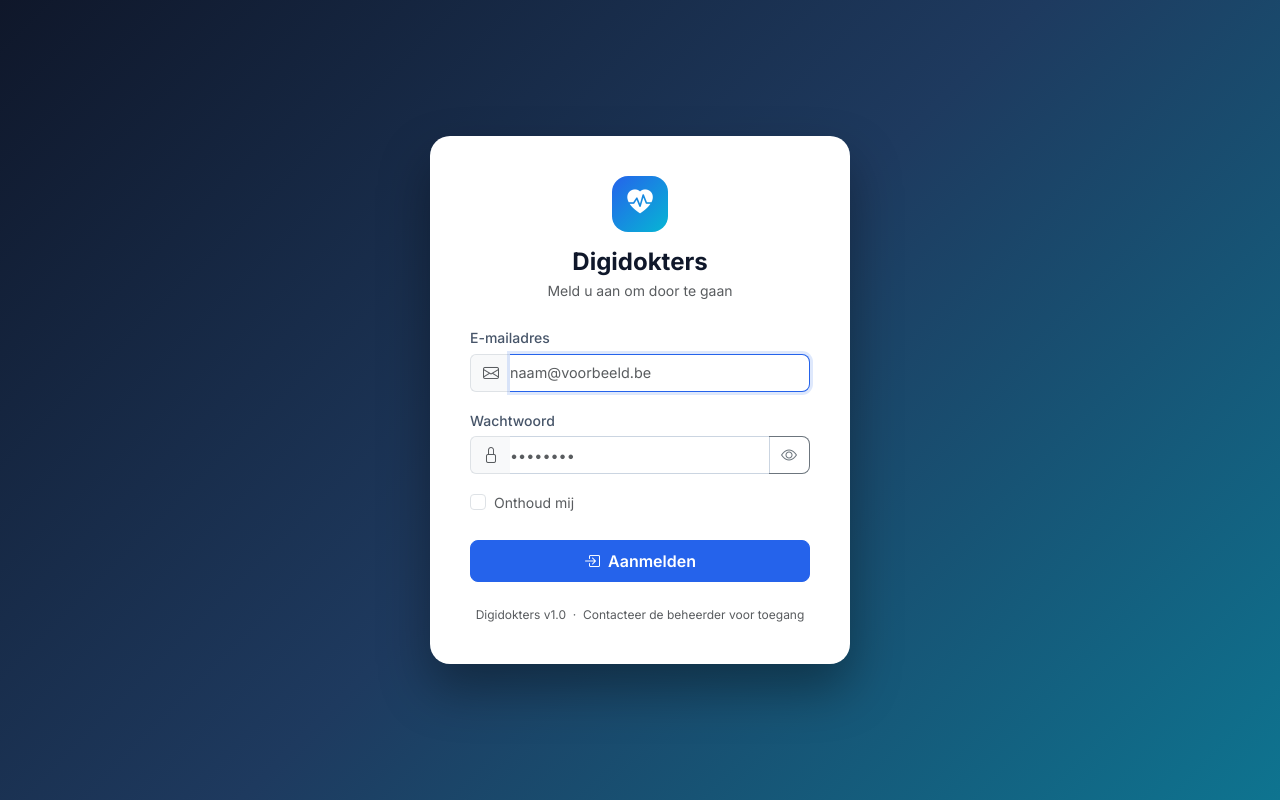
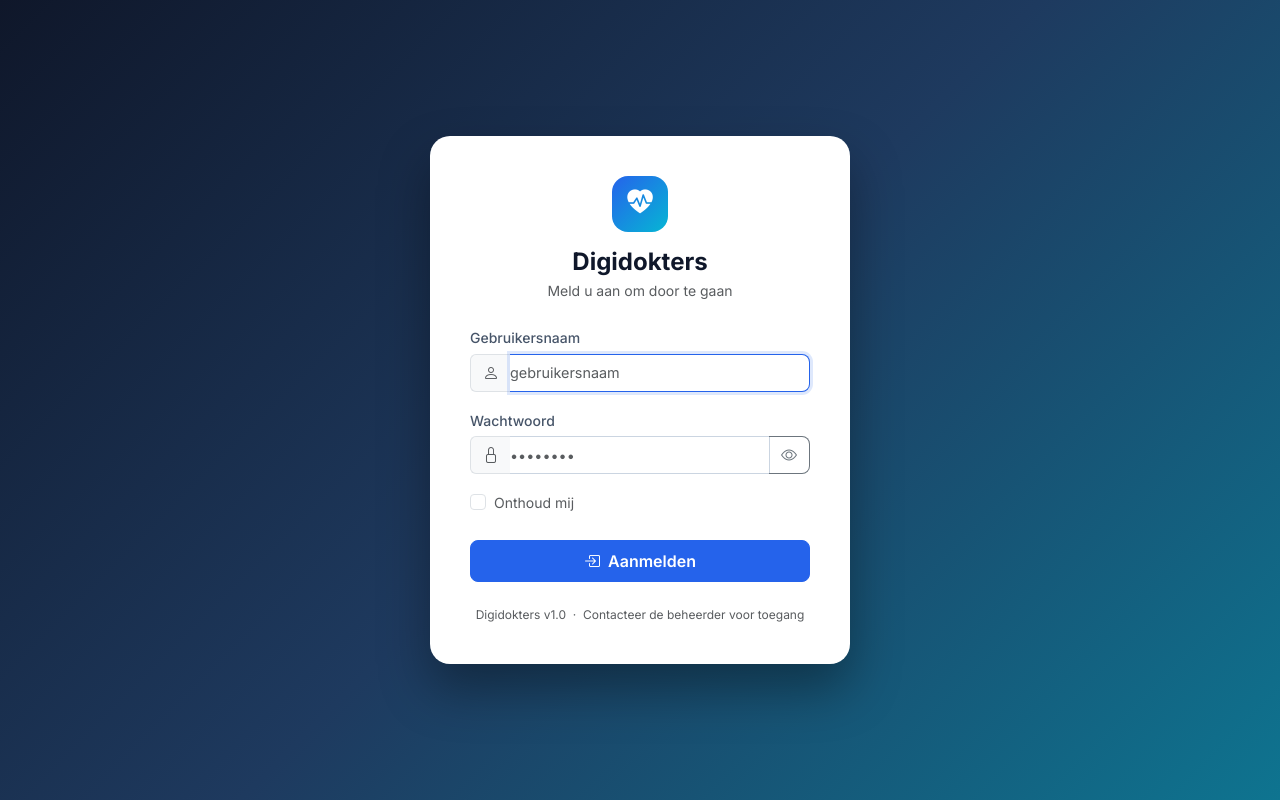
Before and after one commit to mark-vandenbroeck/Digidokters, a Flask app: page /login in a window 1280 px wide. Run offline with Flask 3, Linux system fonts and the light colour scheme.

Commit message:
Inloggen is nu met emailadres. Dat zou met gebruikersnaam moeten zijn. De CRUD pagina's van leeftijdscategorieën, gebruikers en toestellen moeten een veld voorzien om Actief aan of af te zetten. De statistieken moeten ook voor gewone gebruikers beschikbaar zijn, niet enkel voor beheerders.

```diff
--- a/app.py
+++ b/app.py
@@ -59,9 +59,11 @@ def create_app(config_class=Config):
         from werkzeug.security import generate_password_hash
 
         admin_email = 'mark.vandenbroeck@gmail.com'
+        admin_gebruikersnaam = 'mark'
         if not User.query.filter_by(email=admin_email).first():
             admin = User(
                 naam='Mark',
+                gebruikersnaam=admin_gebruikersnaam,
                 email=admin_email,
                 wachtwoord_hash=generate_password_hash('Digidokter2024!'),
                 rol='beheerder',
@@ -70,7 +72,7 @@ def create_app(config_class=Config):
             )
             db.session.add(admin)
             db.session.commit()
-            print(f'✓ Admin aangemaakt: {admin_email}')
+            print(f'✓ Admin aangemaakt: {admin_gebruikersnaam}')
             print('  Tijdelijk wachtwoord: Digidokter2024!')
             print('  Wijzig dit wachtwoord na de eerste login!')
         else:
--- a/models/registration.py
+++ b/models/registration.py
@@ -13,7 +13,7 @@ class Registration(db.Model):
     digidokter_id = db.Column(db.Integer, db.ForeignKey('digidokters.id'), nullable=False)
     nieuwe_klant = db.Column(db.Boolean, default=False, nullable=False)
     herkomst = db.Column(db.String(200), nullable=True)
-    onderwerp = db.Column(db.String(500), nullable=False)
+    onderwerp = db.Column(db.Text, nullable=False)
     leeftijdscategorie_id = db.Column(db.Integer, db.ForeignKey('age_categories.id'), nullable=False)
     toestel_id = db.Column(db.Integer, db.ForeignKey('devices.id'), nullable=False)
     aangemaakt_door_id = db.Column(db.Integer, db.ForeignKey('users.id'), nullable=True)
--- a/models/user.py
+++ b/models/user.py
@@ -9,6 +9,7 @@ class User(UserMixin, db.Model):
 
     id = db.Column(db.Integer, primary_key=True)
     naam = db.Column(db.String(100), nullable=False)
+    gebruikersnaam = db.Column(db.String(50), unique=True, nullable=False, index=True)
     email = db.Column(db.String(150), unique=True, nullable=False, index=True)
     wachtwoord_hash = db.Column(db.String(256), nullable=False)
     rol = db.Column(db.String(20), nullable=False, default='medewerker')  # 'medewerker' | 'beheerder'
@@ -25,7 +26,7 @@ class User(UserMixin, db.Model):
         return self.rol == 'beheerder'
 
     def __repr__(self):
-        return f'<User {self.email}>'
+        return f'<User {self.gebruikersnaam}>'
 
 
 @login_manager.user_loader
--- a/routes/auth.py
+++ b/routes/auth.py
@@ -27,13 +27,13 @@ def login():
         return redirect(url_for('reg.lijst'))
 
     if request.method == 'POST':
-        email = request.form.get('email', '').strip().lower()
+        gebruikersnaam = request.form.get('gebruikersnaam', '').strip().lower()
         wachtwoord = request.form.get('wachtwoord', '')
 
-        gebruiker = User.query.filter_by(email=email).first()
+        gebruiker = User.query.filter_by(gebruikersnaam=gebruikersnaam).first()
 
         if not gebruiker or not check_password_hash(gebruiker.wachtwoord_hash, wachtwoord):
-            flash('Ongeldig e-mailadres of wachtwoord.', 'danger')
+            flash('Ongeldige gebruikersnaam of wachtwoord.', 'danger')
             return render_template('auth/login.html')
 
         if not gebruiker.actief:
--- a/templates/auth/login.html
+++ b/templates/auth/login.html
@@ -30,15 +30,15 @@
             <input type="hidden" name="csrf_token" value="{{ csrf_token() }}">
 
             <div class="mb-3">
-                <label for="email" class="form-label">E-mailadres</label>
+                <label for="gebruikersnaam" class="form-label">Gebruikersnaam</label>
                 <div class="input-group">
                     <span class="input-group-text bg-light border-end-0">
-                        <i class="bi bi-envelope text-muted"></i>
+                        <i class="bi bi-person text-muted"></i>
                     </span>
-                    <input type="email" class="form-control border-start-0 ps-0"
-                           id="email" name="email"
-                           placeholder="naam@voorbeeld.be"
-                           autocomplete="email" required autofocus>
+                    <input type="text" class="form-control border-start-0 ps-0"
+                           id="gebruikersnaam" name="gebruikersnaam"
+                           placeholder="gebruikersnaam"
+                           autocomplete="username" required autofocus>
                 </div>
             </div>
 
--- a/templates/base.html
+++ b/templates/base.html
@@ -74,11 +74,6 @@
                 <i class="bi bi-plus-circle"></i>
                 <span>Nieuw bezoek</span>
             </a>
-            <a href="{{ url_for('stats.overzicht') }}"
-               class="dd-nav-link {% if request.endpoint == 'stats.overzicht' %}active{% endif %}">
-                <i class="bi bi-graph-up"></i>
-                <span>Statistieken</span>
-            </a>
 
             {% if current_user.is_beheerder() %}
             <!-- Beheer -->
@@ -117,6 +112,11 @@
                 <span>Exporteren</span>
             </a>
             {% endif %}
+            <a href="{{ url_for('stats.overzicht') }}"
+               class="dd-nav-link {% if request.endpoint == 'stats.overzicht' %}active{% endif %}">
+                <i class="bi bi-graph-up"></i>
+                <span>Statistieken</span>
+            </a>
         </nav>
 
         <!-- Sidebar footer -->
```
Also changed, not shown: routes/admin.py (+21 -5 lines), routes/stats.py (line endings or trailing spaces).
